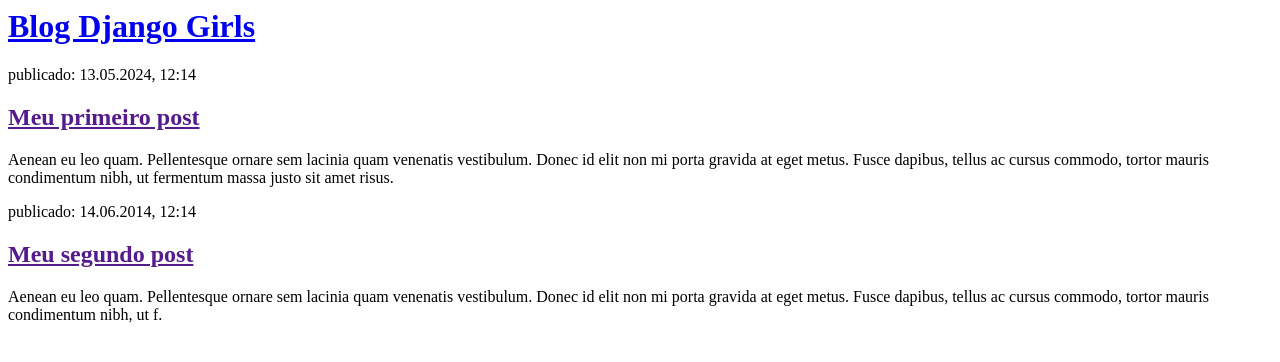
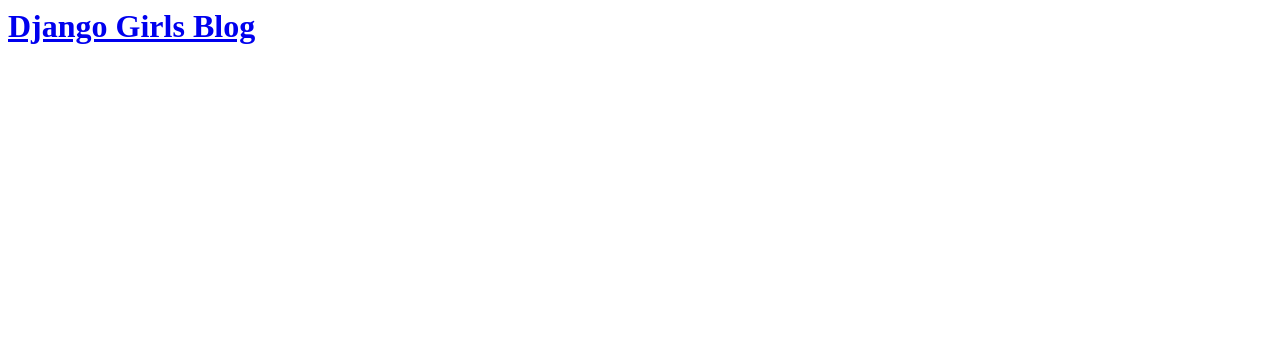
Before and after one commit to LaureenVendaBem/my-first-blog, a Django app: page / in a window 1280 px wide. Shown: the top 362 px of the page. Run offline with Django 3.2, Linux system fonts and the light colour scheme.

Commit message:
Modified templates to display posts from databases

```diff
--- a/blog/templates/blog/post_list.html
+++ b/blog/templates/blog/post_list.html
@@ -4,19 +4,15 @@
     </head>
     <body>
         <div>
-            <h1><a href="/">Blog Django Girls</a></h1>
+            <h1><a href="/">Django Girls Blog</a></h1>
         </div>
 
-        <div>
-            <p>publicado: 13.05.2024, 12:14</p>
-            <h2><a href="">Meu primeiro post</a></h2>
-            <p>Aenean eu leo quam. Pellentesque ornare sem lacinia quam venenatis vestibulum. Donec id elit non mi porta gravida at eget metus. Fusce dapibus, tellus ac cursus commodo, tortor mauris condimentum nibh, ut fermentum massa justo sit amet risus.</p>
-        </div>
-
-        <div>
-            <p>publicado: 14.06.2014, 12:14</p>
-            <h2><a href="">Meu segundo post</a></h2>
-            <p>Aenean eu leo quam. Pellentesque ornare sem lacinia quam venenatis vestibulum. Donec id elit non mi porta gravida at eget metus. Fusce dapibus, tellus ac cursus commodo, tortor mauris condimentum nibh, ut f.</p>
-        </div>
+        {% for post in posts %}
+            <div>
+                <p>published: {{ post.published_date }}</p>
+                <h2><a href="">{{ post.title }}</a></h2>
+                <p>{{ post.text|linebreaksbr }}</p>
+            </div>
+        {% endfor %}
     </body>
 </html>
--- a/blog/views.py
+++ b/blog/views.py
@@ -1,9 +1,8 @@
 from django.shortcuts import render
+from django.utils import timezone
+from .models import Post
 
 
 def post_list(request):
+    posts = Post.objects.filter(published_date__lte=timezone.now()).order_by('published_date')
     return render(request, 'blog/post_list.html', {})
-
-
-
-# Create your views here.
```
